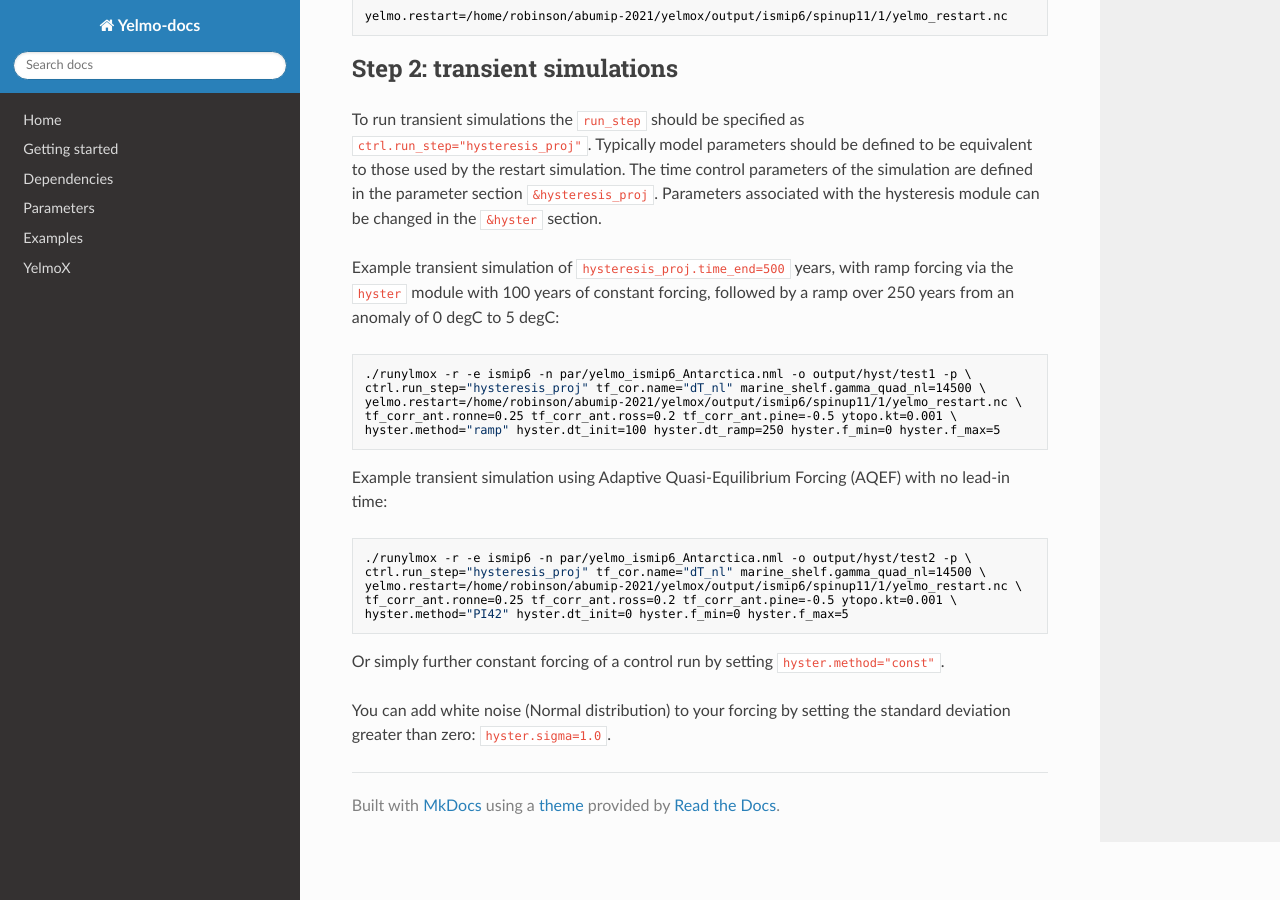
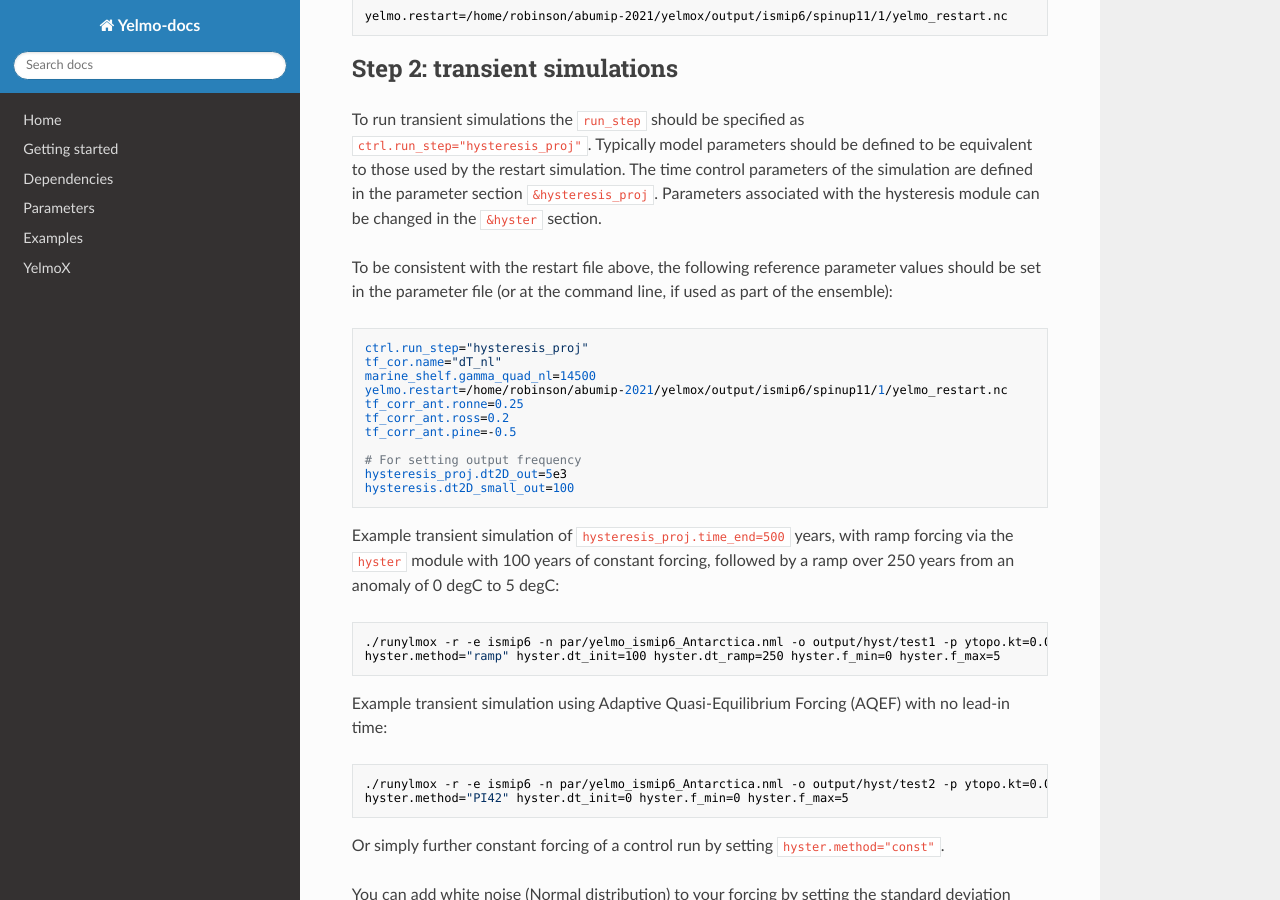
Before and after one commit to palma-ice/yelmo-docs, an MkDocs documentation site: the page built from docs/running-hysteresis.md, in a window 1280 px wide and 900 px high, scrolled down 1445 px. Built offline with MkDocs 1.6.1, drawn with Linux system fonts in a browser that asks for light colours; nearby versions of some CDN libraries.

Commit message:
Cleaned up running-hysteresis.

````diff
--- a/docs/running-hysteresis.md
+++ b/docs/running-hysteresis.md
@@ -67,23 +67,33 @@ yelmo.restart=/home/robinson/abumip-2021/yelmox/output/ismip6/spinup11/1/yelmo_r
 
 To run transient simulations the `run_step` should be specified as `ctrl.run_step="hysteresis_proj"`. Typically model parameters should be defined to be equivalent to those used by the restart simulation. The time control parameters of the simulation are defined in the parameter section `&hysteresis_proj`. Parameters associated with the hysteresis module can be changed in the `&hyster` section.
 
+To be consistent with the restart file above, the following reference parameter values should be set in the parameter file (or at the command line, if used as part of the ensemble):
+
+```
+ctrl.run_step="hysteresis_proj"
+tf_cor.name="dT_nl"
+marine_shelf.gamma_quad_nl=14500
+yelmo.restart=/home/robinson/abumip-2021/yelmox/output/ismip6/spinup11/1/yelmo_restart.nc
+tf_corr_ant.ronne=0.25
+tf_corr_ant.ross=0.2
+tf_corr_ant.pine=-0.5
+
+# For setting output frequency
+hysteresis_proj.dt2D_out=5e3
+hysteresis.dt2D_small_out=100
+```
+
 Example transient simulation of `hysteresis_proj.time_end=500` years, with ramp forcing via the `hyster` module with 100 years of constant forcing, followed by a ramp over 250 years from an anomaly of 0 degC to 5 degC:
 
 ```
-./runylmox -r -e ismip6 -n par/yelmo_ismip6_Antarctica.nml -o output/hyst/test1 -p \
-ctrl.run_step="hysteresis_proj" tf_cor.name="dT_nl" marine_shelf.gamma_quad_nl=14500 \
-yelmo.restart=/home/robinson/abumip-2021/yelmox/output/ismip6/spinup11/1/yelmo_restart.nc \
-tf_corr_ant.ronne=0.25 tf_corr_ant.ross=0.2 tf_corr_ant.pine=-0.5 ytopo.kt=0.001 \
+./runylmox -r -e ismip6 -n par/yelmo_ismip6_Antarctica.nml -o output/hyst/test1 -p ytopo.kt=0.001 \
 hyster.method="ramp" hyster.dt_init=100 hyster.dt_ramp=250 hyster.f_min=0 hyster.f_max=5
 ```
 
 Example transient simulation using Adaptive Quasi-Equilibrium Forcing (AQEF) with no lead-in time:
 
 ```
-./runylmox -r -e ismip6 -n par/yelmo_ismip6_Antarctica.nml -o output/hyst/test2 -p \
-ctrl.run_step="hysteresis_proj" tf_cor.name="dT_nl" marine_shelf.gamma_quad_nl=14500 \
-yelmo.restart=/home/robinson/abumip-2021/yelmox/output/ismip6/spinup11/1/yelmo_restart.nc \
-tf_corr_ant.ronne=0.25 tf_corr_ant.ross=0.2 tf_corr_ant.pine=-0.5 ytopo.kt=0.001 \
+./runylmox -r -e ismip6 -n par/yelmo_ismip6_Antarctica.nml -o output/hyst/test2 -p ytopo.kt=0.001 \
 hyster.method="PI42" hyster.dt_init=0 hyster.f_min=0 hyster.f_max=5
 ```
 
````
